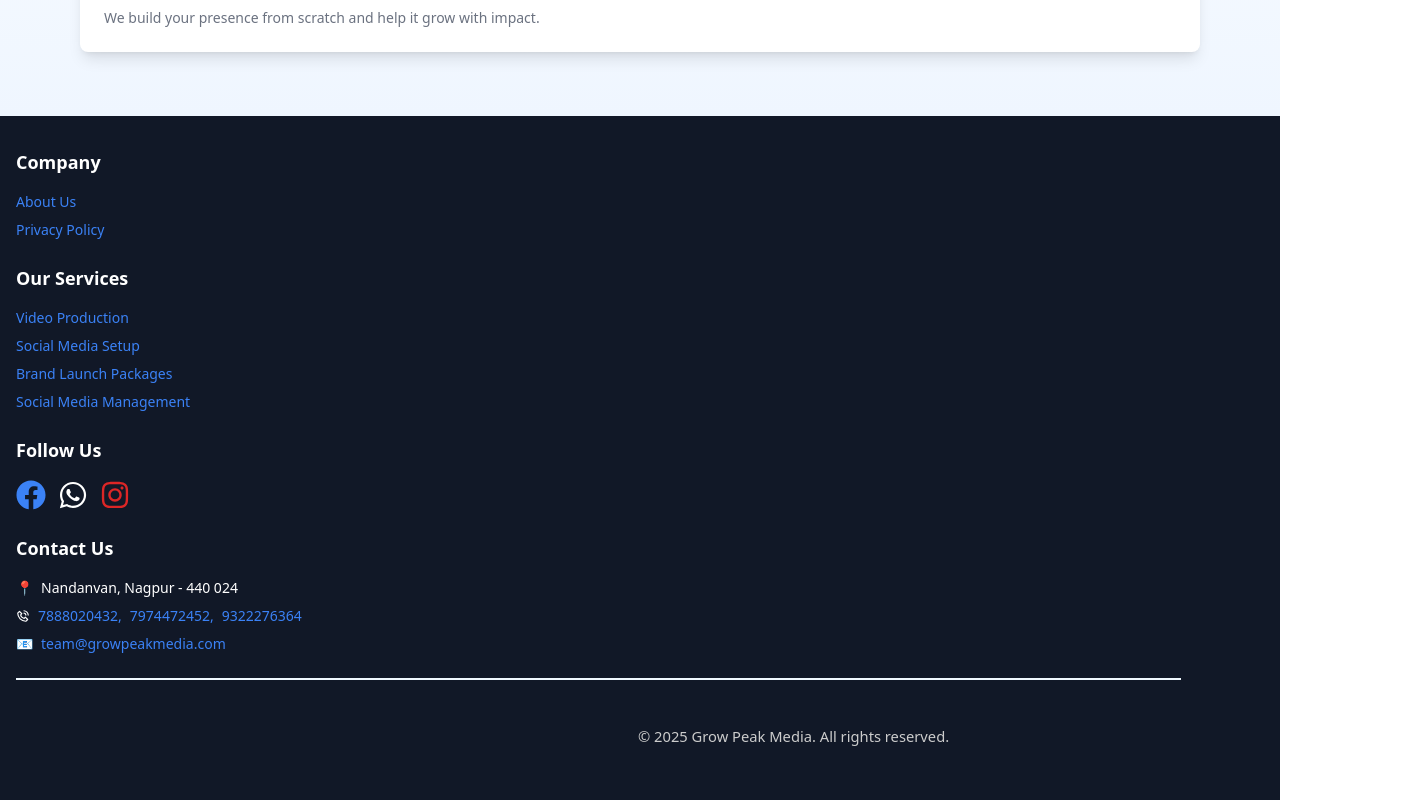
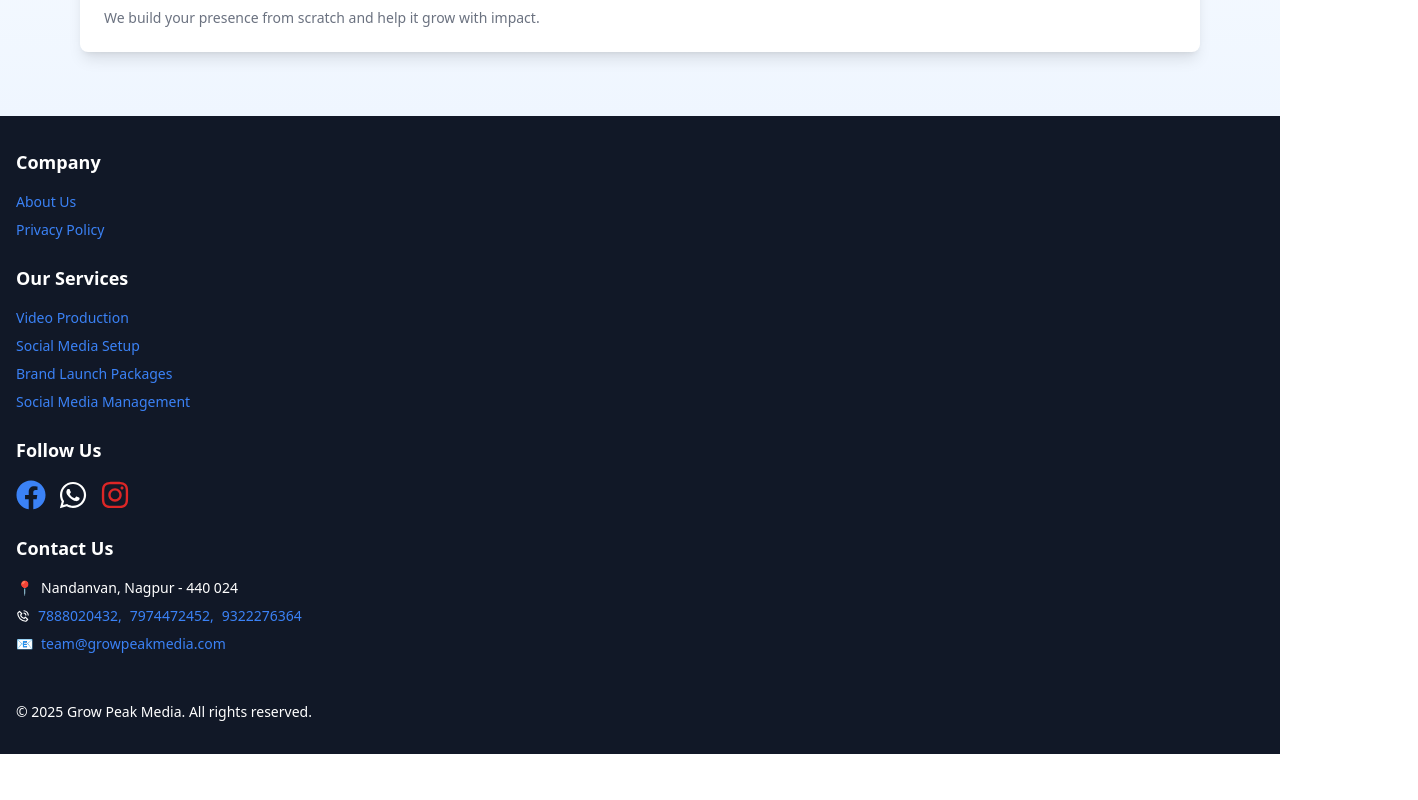
Before and after one commit to yug1307/grow-peak-media-100, a React (Vite) app: page /about in a window 1280 px wide. Shown: the part 1628-2428 px from the top of the page, 1418 px wide, since content can reach past the window. After the commit the page ends 2382 px from the top, so only its background shows below. Built offline with nearby package versions, Linux system fonts and the light colour scheme.

Commit message:
Update FooterOne.css

```diff
--- a/src/components/FooterOne.css
+++ b/src/components/FooterOne.css
@@ -22,21 +22,6 @@
   width: 35px;
 }
 
-.break{
-  background-color: aliceblue;
-  height: 2px;
-  width: 91vw;
-}
-
-.footer-bottom {
-  text-align: center;
-  padding: 22px 0;
-  width: 100%;
-  margin-left: 12vw;
-  font-size: 0.92rem;
-  color: #ccc; /* optional */
-}
-
 @media screen and (max-width: 768px) {
   .container{
     flex-direction: column;
@@ -48,8 +33,4 @@
     flex-direction: row;
     gap: 10px;
   }
-
-  .footer-bottom {
-    margin-left: 0;
-  }
 }
```
